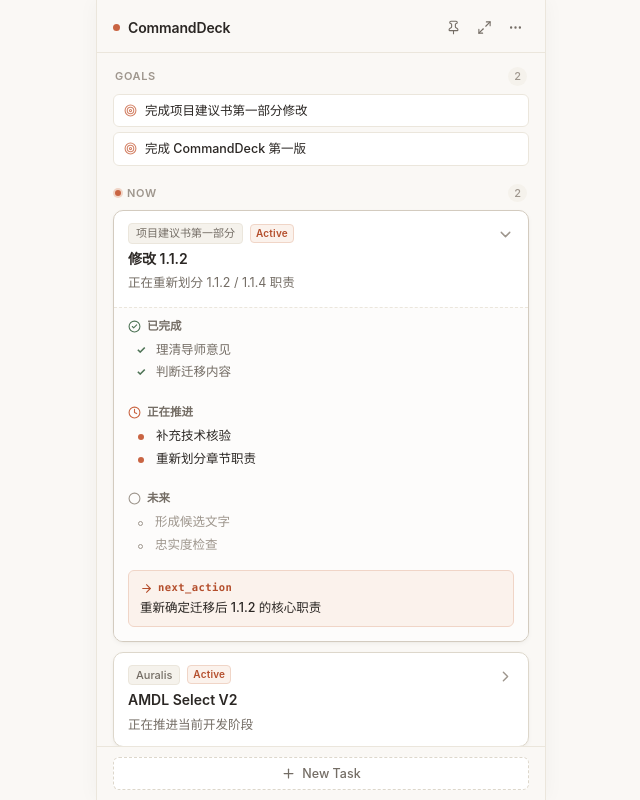
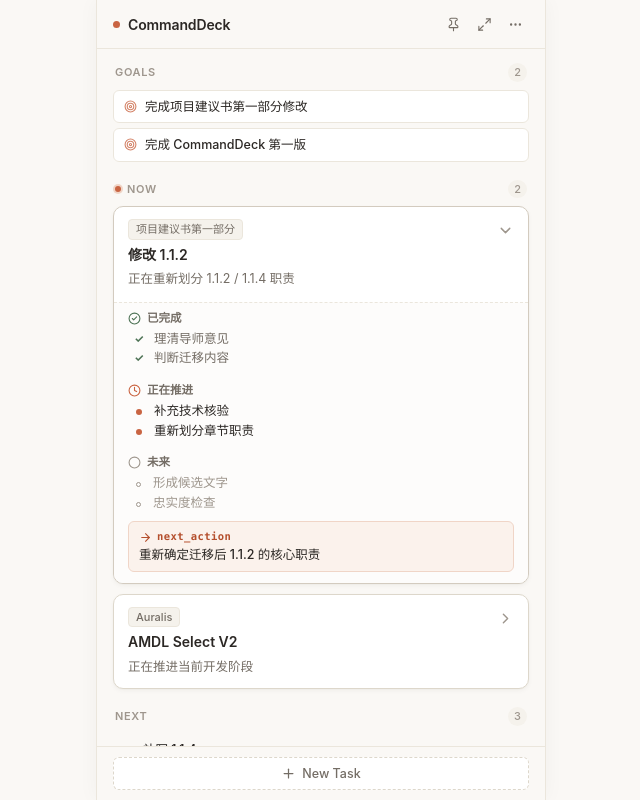
Before and after one commit to bobo5229/CommandDeck, a React (Vite) app: page / in a window 1280 px wide. Shown: the whole page, without its empty margins (319-959 px from the left). Built offline with nearby package versions, Linux system fonts and the light colour scheme.

Commit message:
feat: add custom titlebar and refine task density

```diff
--- a/src-tauri/tauri.conf.json
+++ b/src-tauri/tauri.conf.json
@@ -13,6 +13,7 @@
     "windows": [
       {
         "title": "CommandDeck",
+        "decorations": false,
         "width": 420,
         "height": 860,
         "minWidth": 360,
--- a/src/App.css
+++ b/src/App.css
@@ -128,7 +128,8 @@
   display: flex;
   align-items: center;
   justify-content: space-between;
-  padding: 13px 16px 11px 16px;
+  min-height: 48px;
+  padding: 10px 16px;
   border-bottom: 1px solid var(--border-subtle);
   background-color: var(--bg-app);
   z-index: 10;
@@ -387,20 +388,20 @@
 
 /* Expanded Card Content */
 .deck-now-details {
-  padding: 0 14px 14px 14px;
+  padding: 0 14px 11px 14px;
   border-top: 1px dashed var(--border-subtle);
   display: flex;
   flex-direction: column;
-  gap: 13px;
-  margin-top: 2px;
+  gap: 8px;
+  margin-top: 1px;
   background-color: #FDFCFB;
 }
 
 .deck-stage-group {
   display: flex;
   flex-direction: column;
-  gap: 6px;
-  margin-top: 10px;
+  gap: 4px;
+  margin-top: 7px;
 }
 
 .deck-stage-label {
@@ -428,8 +429,8 @@
   list-style: none;
   display: flex;
   flex-direction: column;
-  gap: 5px;
-  padding-left: 6px;
+  gap: 3px;
+  padding-left: 4px;
 }
 
 .deck-checklist-item {
@@ -437,7 +438,7 @@
   align-items: baseline;
   gap: 8px;
   font-size: 12.5px;
-  line-height: 1.4;
+  line-height: 1.32;
 }
 
 .deck-checklist-item.completed {
@@ -487,8 +488,8 @@
   background-color: var(--accent-soft-bg);
   border: 1px solid var(--accent-soft-border);
   border-radius: var(--radius-sm);
-  padding: 9px 11px;
-  margin-top: 4px;
+  padding: 7px 10px;
+  margin-top: 2px;
 }
 
 .deck-next-action-header {
@@ -496,7 +497,7 @@
   align-items: center;
   gap: 5px;
   color: var(--accent-text);
-  margin-bottom: 3px;
+  margin-bottom: 2px;
 }
 
 .deck-next-action-icon {
@@ -514,7 +515,7 @@
   font-size: 12.5px;
   font-weight: 500;
   color: var(--text-main);
-  line-height: 1.4;
+  line-height: 1.32;
 }
 
 /* --------------------------------------------------------------------------
@@ -523,24 +524,24 @@
 .deck-compact-list {
   display: flex;
   flex-direction: column;
-  gap: 5px;
+  gap: 2px;
 }
 
 .deck-compact-row {
   display: flex;
   align-items: flex-start;
   gap: 9px;
-  padding: 7px 10px;
-  background-color: var(--bg-surface);
-  border: 1px solid var(--border-subtle);
-  border-radius: var(--radius-sm);
+  padding: 7px 8px;
+  background-color: transparent;
+  border: 1px solid transparent;
+  border-radius: var(--radius-xs);
   transition: background-color 0.15s ease, border-color 0.15s ease;
   cursor: default;
 }
 
 .deck-compact-row:hover {
-  background-color: var(--bg-hover);
-  border-color: var(--border-medium);
+  background-color: var(--bg-surface-subtle);
+  border-color: var(--border-subtle);
 }
 
 .deck-row-marker {
--- a/src/components/Header.tsx
+++ b/src/components/Header.tsx
@@ -3,12 +3,16 @@
 
 export const Header: React.FC = () => {
   return (
-    <header className="deck-header">
+    <header className="deck-header" data-tauri-drag-region="deep">
       <div className="deck-header-brand">
         <span className="deck-brand-dot" aria-hidden="true" />
         <h1 className="deck-title">CommandDeck</h1>
       </div>
-      <div className="deck-header-actions">
+      <div
+        className="deck-header-actions"
+        aria-label="窗口选项"
+        data-tauri-drag-region="false"
+      >
         <button
           type="button"
           className="deck-icon-btn"
--- a/src/components/NowSection.tsx
+++ b/src/components/NowSection.tsx
@@ -64,7 +64,6 @@
                 <div className="deck-now-card-main-info">
                   <div className="deck-now-card-meta">
                     <span className="deck-goal-tag">{task.goalLabel}</span>
-                    <span className="deck-now-badge">Active</span>
                   </div>
                   <h3 className="deck-now-task-title">{task.title}</h3>
                   <p className="deck-now-summary">{task.currentSummary}</p>
```
